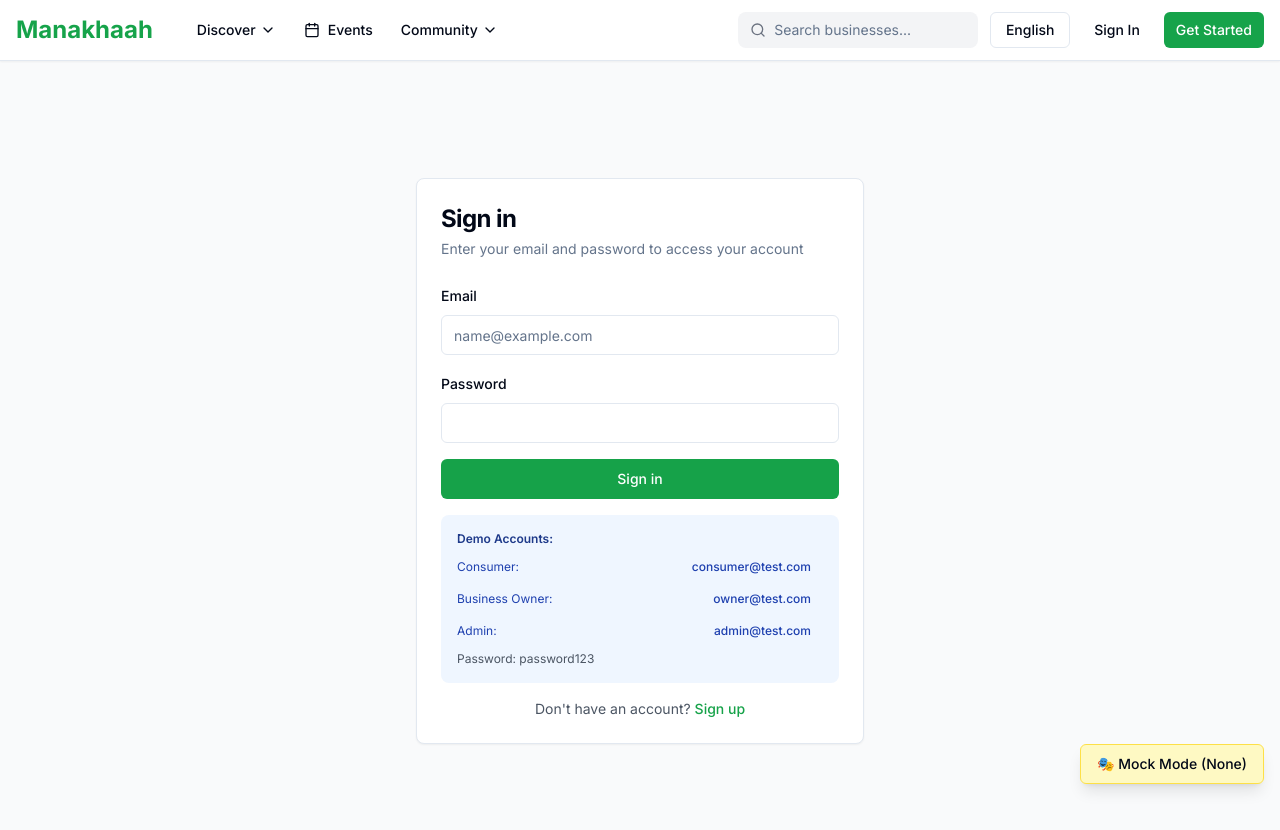
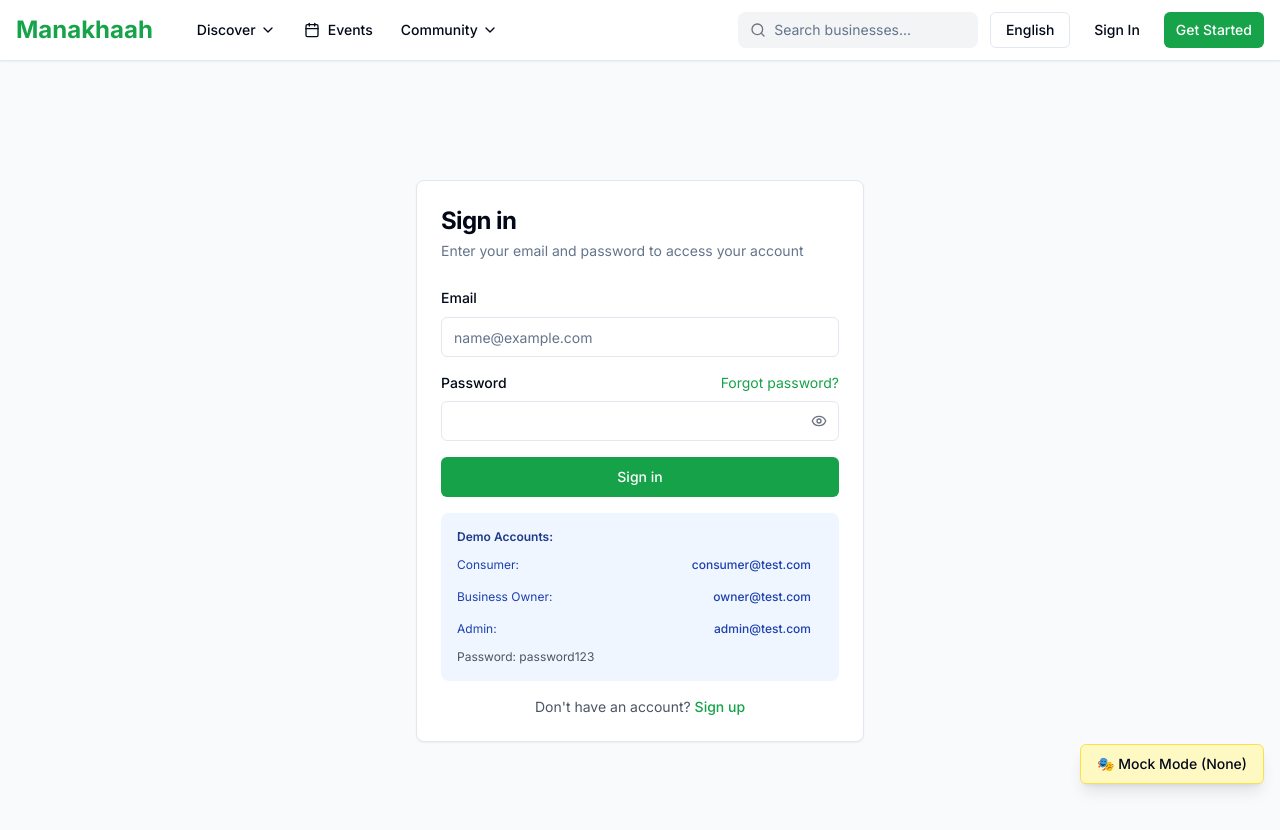
Before and after one commit to kameqazi1/Manaakhah, a Next.js app: page /login in a window 1280 px wide. Shown: the top 830 px of the page. Built offline with nearby package versions, Linux system fonts and the light colour scheme.

Commit message:
feat(01-01): add specific login errors, password toggle, forgot link
- Show 'No account found' for EMAIL_NOT_FOUND error
- Show 'Incorrect password' for WRONG_PASSWORD error
- Add eye icon toggle for password visibility
- Add 'Forgot password?' link to /forgot-password

```diff
--- a/app/login/page.tsx
+++ b/app/login/page.tsx
@@ -9,6 +9,7 @@ import { Button } from "@/components/ui/button";
 import { Input } from "@/components/ui/input";
 import { Label } from "@/components/ui/label";
 import { Card, CardContent, CardDescription, CardHeader, CardTitle } from "@/components/ui/card";
+import { Eye, EyeOff } from "lucide-react";
 
 const USE_MOCK_DATA = process.env.NEXT_PUBLIC_USE_MOCK_DATA === "true";
 
@@ -17,6 +18,7 @@ export default function LoginPage() {
   const { update } = useMockSession();
   const [loading, setLoading] = useState(false);
   const [error, setError] = useState("");
+  const [showPassword, setShowPassword] = useState(false);
   const [formData, setFormData] = useState({
     email: "",
     password: "",
@@ -30,10 +32,14 @@ export default function LoginPage() {
     try {
       if (USE_MOCK_DATA) {
         // Mock mode: direct login
-        const user = mockLogin(formData.email, formData.password);
+        const result = mockLogin(formData.email, formData.password);
 
-        if (!user) {
-          setError("Invalid email or password");
+        if ('error' in result) {
+          if (result.error === 'EMAIL_NOT_FOUND') {
+            setError("No account found with this email address");
+          } else if (result.error === 'WRONG_PASSWORD') {
+            setError("Incorrect password. Please try again.");
+          }
           setLoading(false);
           return;
         }
@@ -98,16 +104,39 @@ export default function LoginPage() {
             </div>
 
             <div className="space-y-2">
+              <div className="flex items-center justify-between">
                 <Label htmlFor="password">Password</Label>
+                <Link
+                  href="/forgot-password"
+                  className="text-sm text-primary hover:underline"
+                >
+                  Forgot password?
+                </Link>
+              </div>
+              <div className="relative">
                 <Input
                   id="password"
-                type="password"
+                  type={showPassword ? "text" : "password"}
                   value={formData.password}
                   onChange={(e) =>
                     setFormData({ ...formData, password: e.target.value })
                   }
                   required
+                  className="pr-10"
                 />
+                <button
+                  type="button"
+                  onClick={() => setShowPassword(!showPassword)}
+                  className="absolute right-3 top-1/2 -translate-y-1/2 text-gray-500 hover:text-gray-700"
+                  tabIndex={-1}
+                >
+                  {showPassword ? (
+                    <EyeOff className="h-4 w-4" />
+                  ) : (
+                    <Eye className="h-4 w-4" />
+                  )}
+                </button>
+              </div>
             </div>
 
             <Button type="submit" className="w-full" disabled={loading}>
```
Lines whose indentation alone changed are shown as unchanged.
